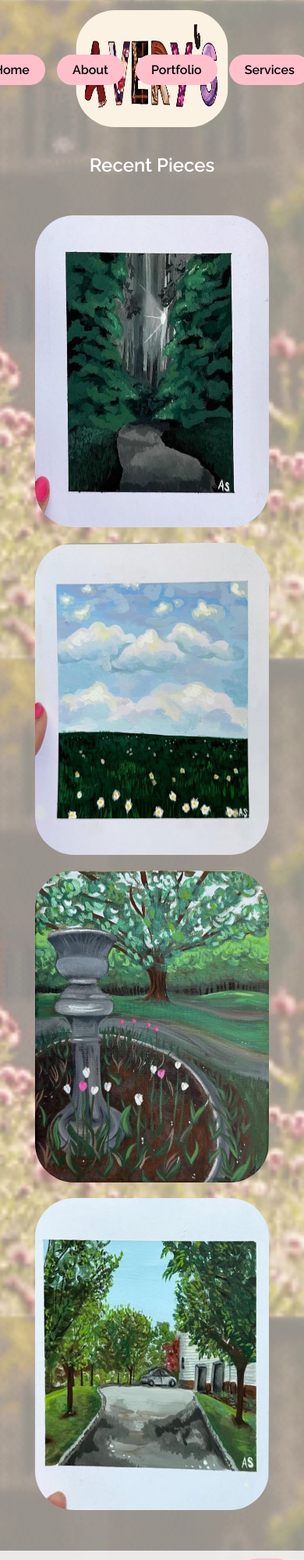
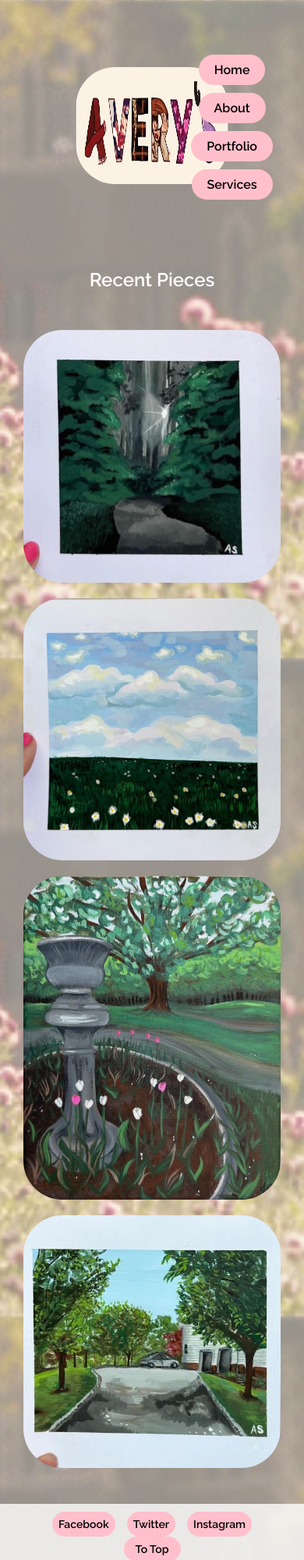
Before and after one commit to LTS2933/Avery-s-Gallery, a website: page portfolio.html in a window 390 px wide. Shown: the top 2000 px of the page at 78% size. Drawn offline with Linux system fonts and the light colour scheme.

Commit message:
Update portfolio.html

```diff
--- a/portfolio.html
+++ b/portfolio.html
@@ -1,7 +1,8 @@
 <!DOCTYPE html>
-<html>
+<html lang="en">
 <head>
     <meta charset="UTF-8">
+    <meta name="viewport" content="width=device-width, initial-scale=1.0">
     <link rel="shortcut icon" type="x-icon" href="public/Avery's Logo.jpg">
     <title>Work | Avery's</title>
     <style>
@@ -52,20 +53,20 @@
             position: absolute;
             left: 50%;
             transform: translateX(-50%);
-            z-index: 1; /* Ensure content is above the overlay */
-            cursor: pointer; /* Change cursor to pointer to indicate it's clickable */
+            z-index: 1;
+            cursor: pointer;
         }
 
         .averys-logo {
             border-radius: 50px;
             max-width: 100%;
-            z-index: 1; /* Ensure content is above the overlay */
+            z-index: 1;
         }
 
         nav {
             margin-left: auto;
             margin-right: 20px;
-            z-index: 1; /* Ensure content is above the overlay */
+            z-index: 1;
         }
 
         nav ul {
@@ -74,7 +75,6 @@
             margin: 0;
             display: flex;
             gap: 15px;
-            z-index: 1; /* Ensure content is above the overlay */
         }
 
         nav ul li {
@@ -89,22 +89,28 @@
             background-color: pink;
             border-radius: 25px;
             display: inline-block;
-            font-family: 'Raleway', sans-serif; /* Changed font */
-            z-index: 1; /* Ensure content is above the overlay */
+            font-family: 'Raleway', sans-serif;
+            z-index: 1;
         }
 
         nav ul li a:hover {
             text-decoration: underline;
         }
 
+        h2 {
+            padding-top: 30px;
+            font-family: 'Raleway', sans-serif;
+            color: white;
+        }
+
         .photo-row {
             display: flex;
-            flex-direction: column;
-            align-items: center;
+            justify-content: center;
+            flex-wrap: wrap;
             width: 100%;
             padding: 20px;
             box-sizing: border-box;
-            z-index: 1; /* Ensure content is above the overlay */
+            z-index: 1;
         }
 
         .photo-column {
@@ -114,18 +120,19 @@
             height: 400px;
             overflow: hidden;
             border-radius: 50px;
+            flex-basis: calc(50% - 20px);
         }
 
         .photo-column img {
             width: 100%;
             height: 100%;
             display: block;
-            transition: transform 0.3s; /* Add transition for slide-up effect */
-            cursor: pointer; /* Add pointer cursor */
+            transition: transform 0.3s;
+            cursor: pointer;
         }
 
         .photo-column:hover img {
-            transform: translateY(-10px); /* Slide-up effect for the image */
+            transform: translateY(-10px);
         }
 
         .photo-column .overlay {
@@ -142,21 +149,15 @@
             opacity: 0;
             transition: opacity 0.3s;
             font-family: 'Raleway', sans-serif;
-            font-size: 16px; /* Reduced font size */
+            font-size: 16px;
             text-align: center;
-            padding: 10px; /* Reduced padding */
+            padding: 10px;
             border-radius: 50px;
-            pointer-events: none; /* Allow clicks to pass through */
+            pointer-events: none;
         }
 
         .photo-column:hover .overlay {
             opacity: 1;
-        }
-
-        h2 {
-            padding-top: 30px;
-            font-family: 'Raleway', sans-serif;
-            color: white;
         }
 
         @keyframes fadeIn {
@@ -235,6 +236,60 @@
             font-size: 20px;
             z-index: 1001;
         }
+
+        /* Responsive Design */
+        @media (max-width: 768px) {
+            .header {
+                flex-direction: column;
+                align-items: center;
+            }
+
+            nav ul {
+                flex-direction: column;
+                align-items: center;
+                gap: 10px;
+            }
+
+            .photo-column {
+                width: 80%;
+                height: auto;
+            }
+
+            .photo-column img {
+                height: auto;
+            }
+
+            .form-container {
+                width: 90%;
+            }
+
+            .footer {
+                flex-direction: column;
+                text-align: center;
+            }
+        }
+
+        @media (max-width: 480px) {
+            h2 {
+                font-size: 24px;
+            }
+
+            .photo-column {
+                flex-basis: 100%;
+                width: 100%;
+            }
+
+            .footer .social-links a {
+                font-size: 14px;
+                padding: 8px;
+            }
+
+            .footer .to-top {
+                font-size: 14px;
+                padding: 8px 15px;
+            }
+        }
+
     </style>
 </head>
 <body>
```
